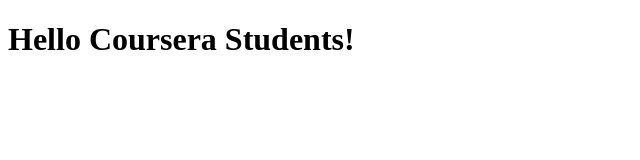
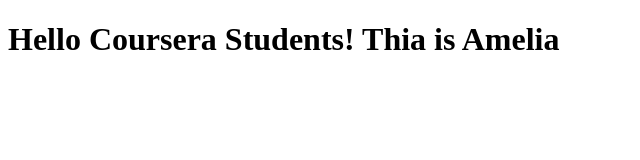
Before and after one commit to AmeliaD666/coursera-test, a plain HTML site: page index.HTML in a window 1280 px wide. Shown: the whole page, without its empty margins (0-640 px from the left). Drawn offline with Linux system fonts and the light colour scheme.

Commit message:
First web file.

```diff
--- a/index.HTML
+++ b/index.HTML
@@ -5,6 +5,6 @@
     <title>Hello Coursera</title>
   </head>
   <body>
-    <h1>Hello Coursera Students!</h1>
+    <h1>Hello Coursera Students! Thia is Amelia</h1>
   </body>
 </html>
```
Also changed, not shown: 1 other file.
